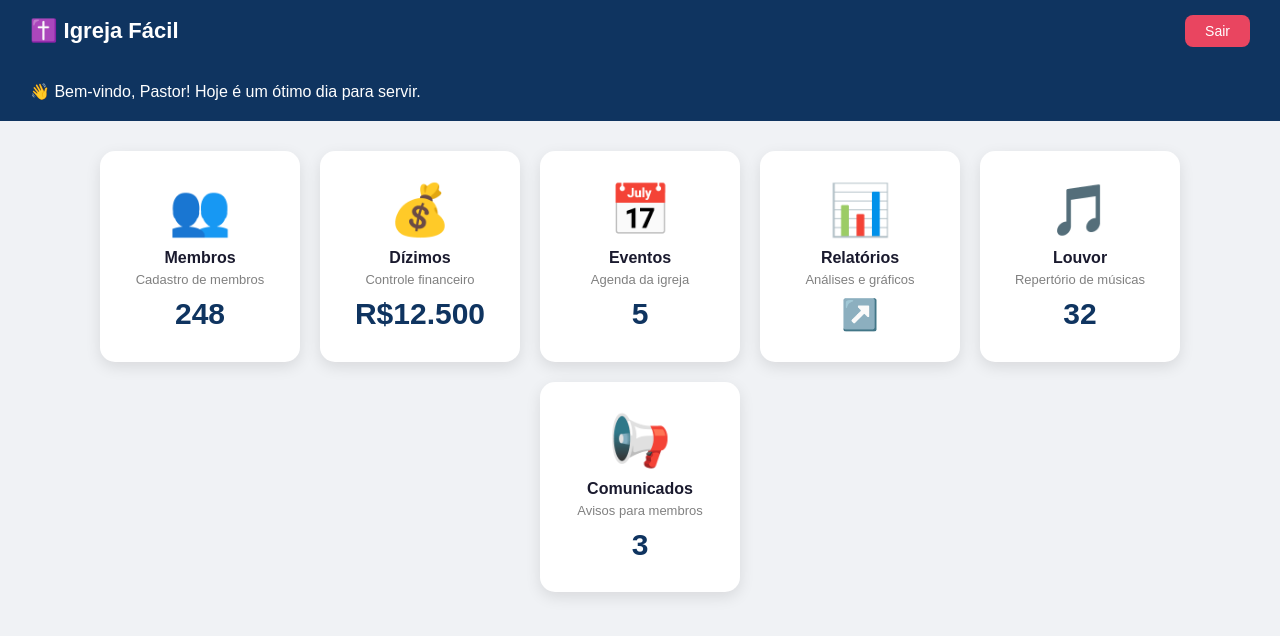
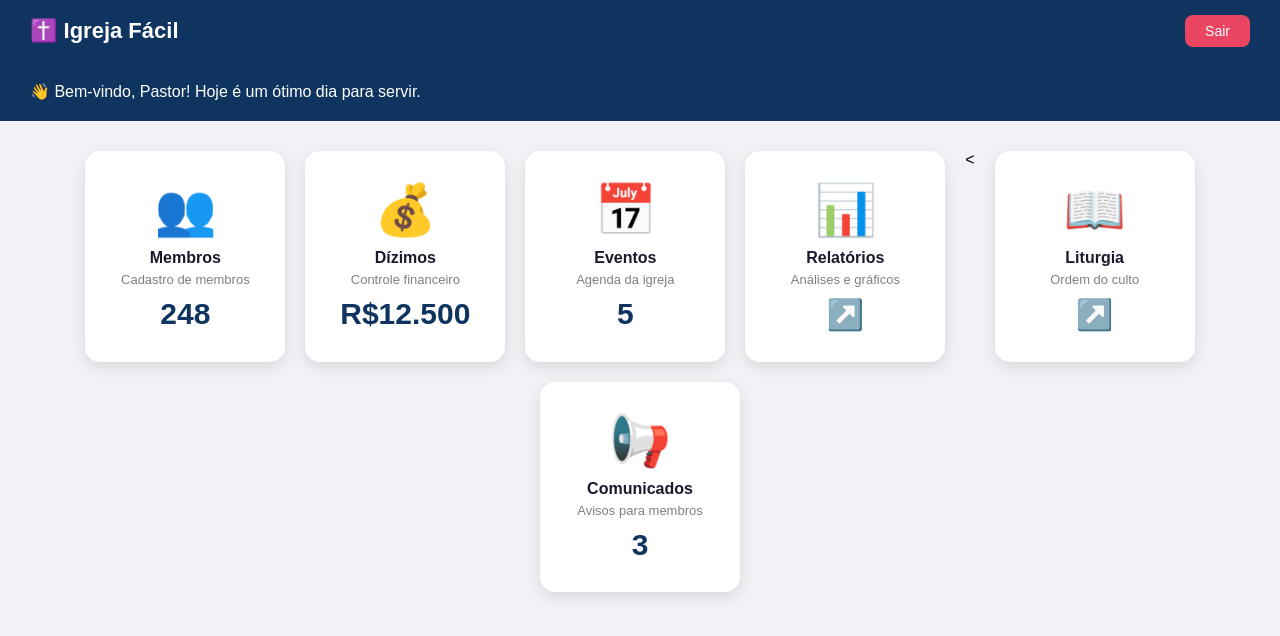
Before and after one commit to johnwar123/igreja-saas, a plain HTML site: page dashboard.html in a window 1280 px wide. Drawn offline with Linux system fonts and the light colour scheme.

Commit message:
liturgia acrescatada

```diff
--- a/dashboard.html
+++ b/dashboard.html
@@ -118,13 +118,12 @@
         <div class="numero">↗️</div>
       </div>
 
-      <div class="card" onclick="location.href='louvor.html'">
-        <div class="icone">🎵</div>
-        <h3>Louvor</h3>
-        <p>Repertório de músicas</p>
-        <div class="numero">32</div>
-      </div>
-
+     <<div class="card" onclick="location.href='liturgia.html'">
+  <div class="icone">📖</div>
+  <h3>Liturgia</h3>
+  <p>Ordem do culto</p>
+  <div class="numero">↗️</div>
+</div>
       <div class="card" onclick="location.href='comunicados.html'">
         <div class="icone">📢</div>
         <h3>Comunicados</h3>
```
